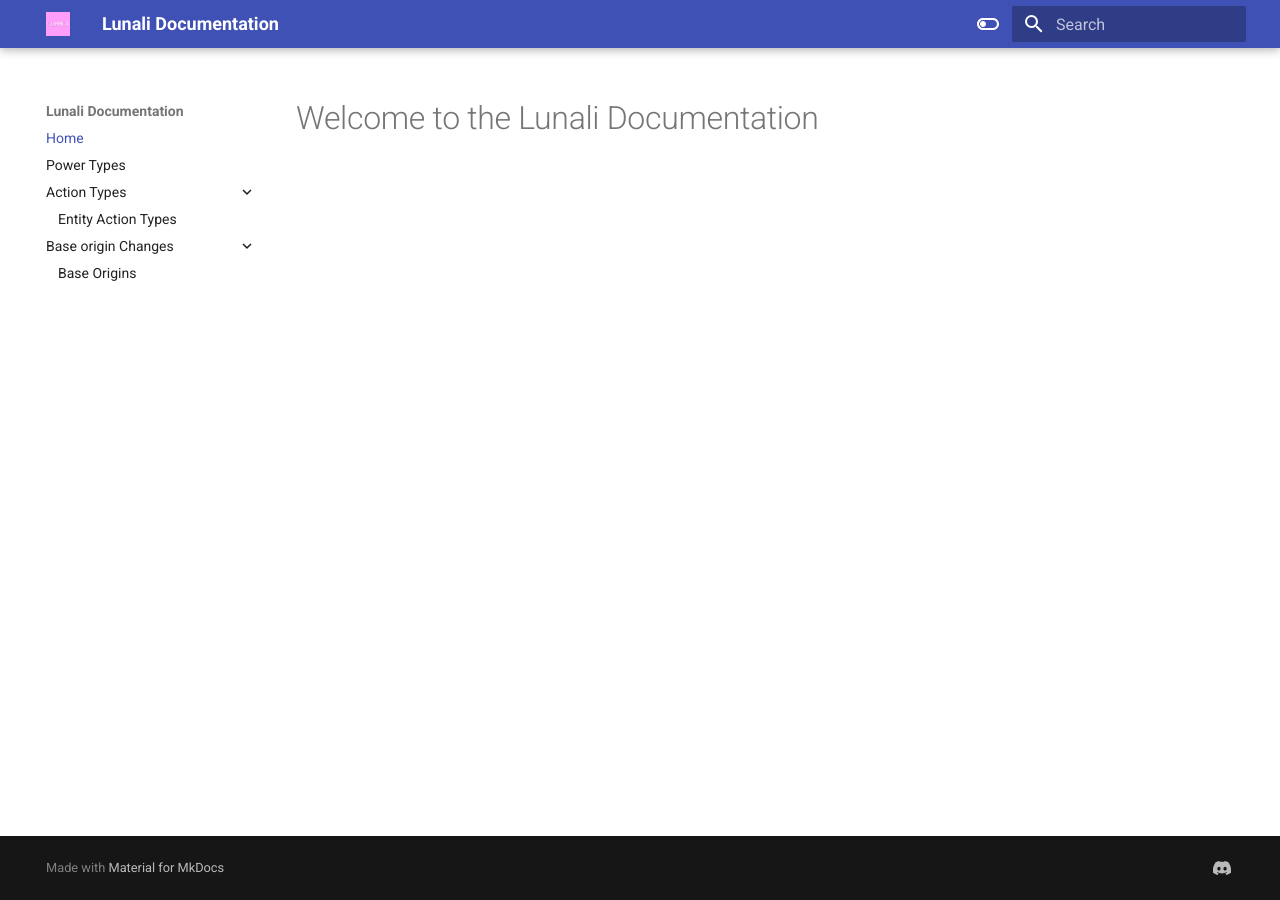
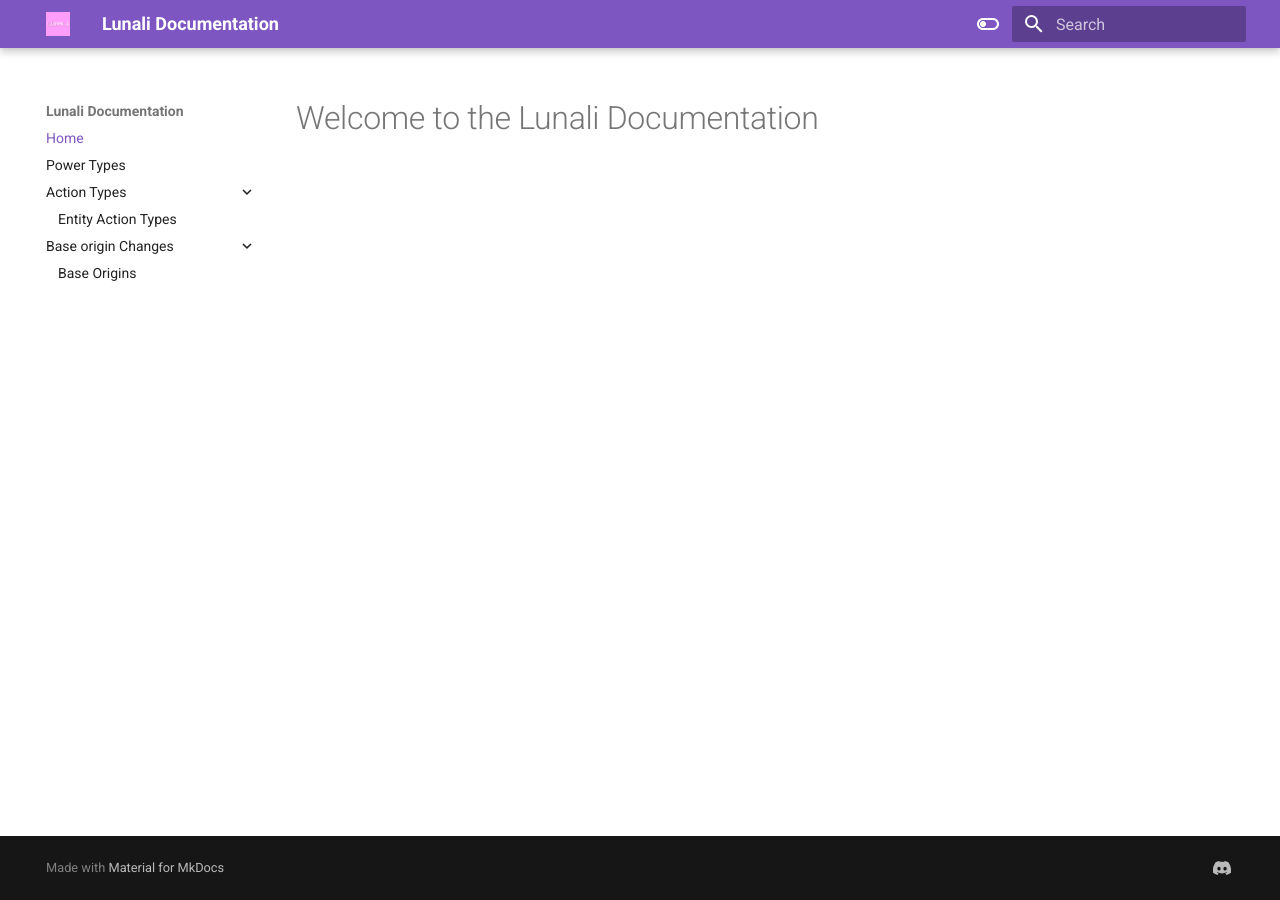
Before and after one commit to Lunaticol/lunali-wiki, an MkDocs documentation site: the page built from docs/index.md, in a window 1280 px wide. Built offline with MkDocs 1.6.1 and Material for MkDocs 9.7.7, drawn with Linux system fonts in a browser that asks for light colours.

Commit message:
Update mkdocs.yml

```diff
--- a/mkdocs.yml
+++ b/mkdocs.yml
@@ -15,15 +15,15 @@ theme:
   palette:
     - media: "(prefers-color-scheme: dark)"
       scheme: default
-      primary: FF9EFA
-      accent: light-purple
+      primary: deep-purple
+      accent: indigo
       toggle:
         icon: material/toggle-switch-off-outline
         name: Switch to dark mode
     - media: "(prefers-color-scheme: dark)"
       scheme: slate
-      primary: FF9EFA
-      accent: light-purple
+      primary: deep-purple
+      accent: indigo
       toggle:
         icon: material/toggle-switch
         name: Switch to light mode
```
